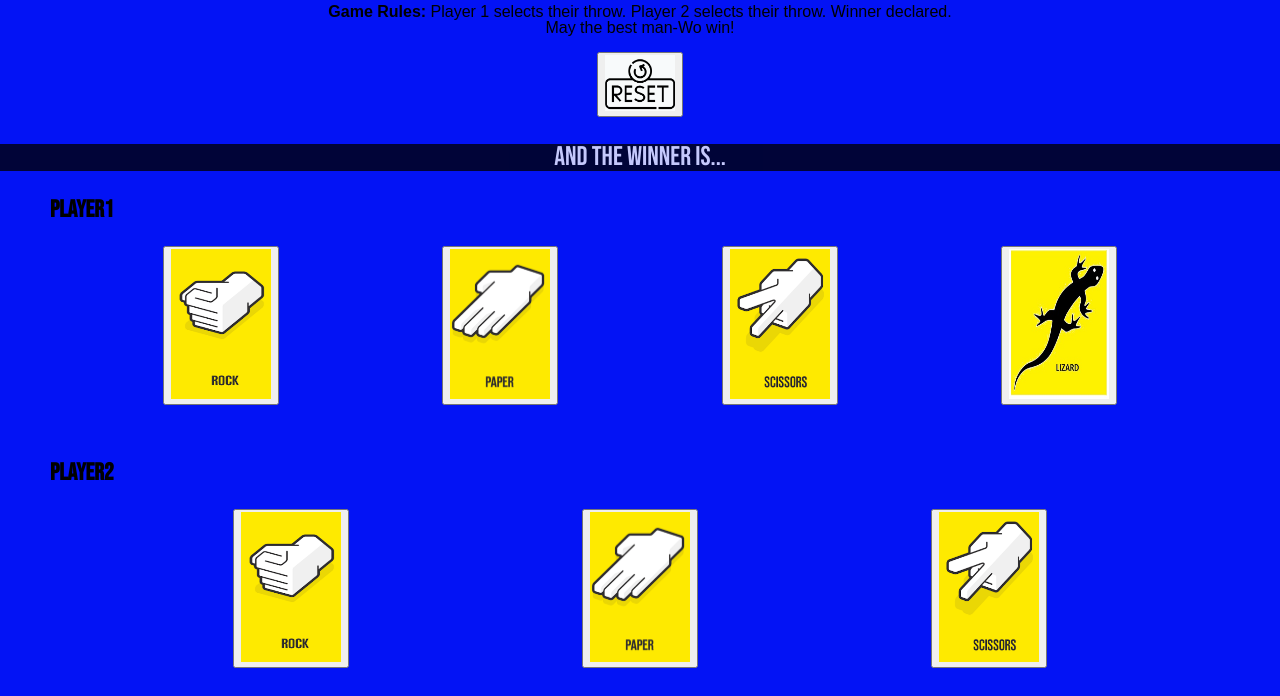
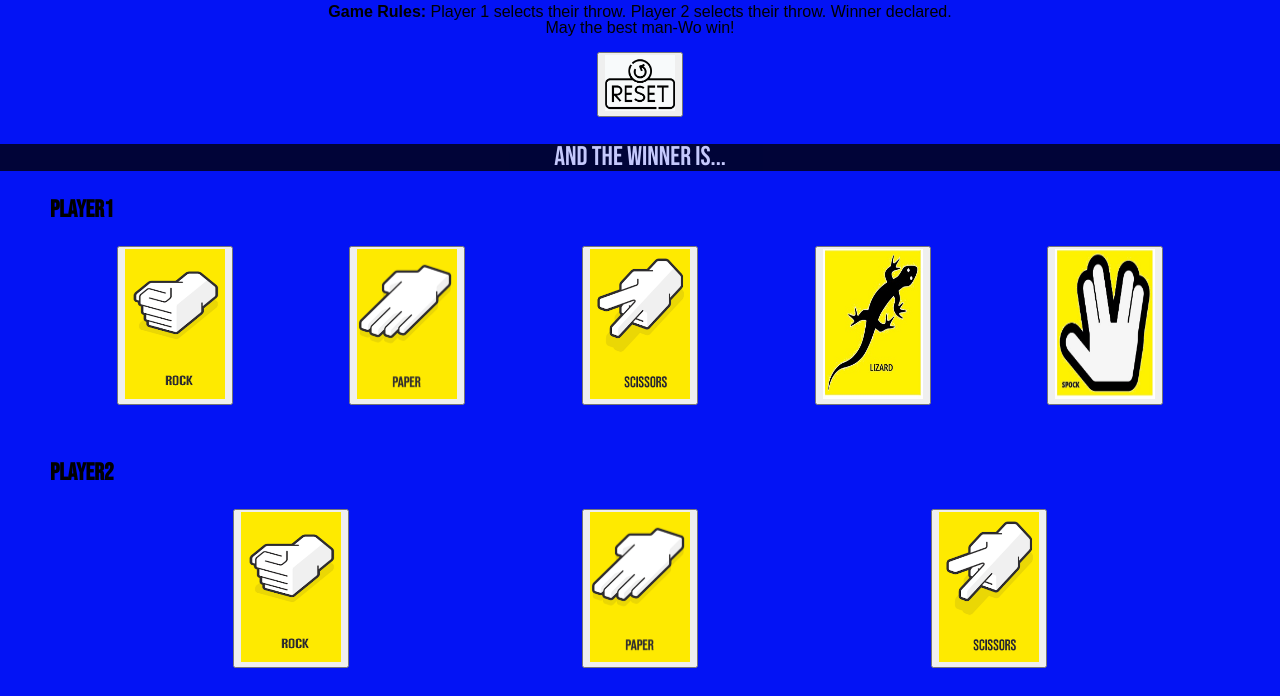
Before and after one commit to Musshafen/RoshamboJS, a website built with Vite: page index.html in a window 1280 px wide. Shown: the part 147-843 px from the top of the page. Built offline with nearby package versions, Linux system fonts and the light colour scheme; a web font is replaced by a local one.

Commit message:
Added Spock button P1

```diff
--- a/index.html
+++ b/index.html
@@ -47,6 +47,9 @@
           <button class="lizard1">
             <img src="/images/lizard.png" width="100" height="150" />
           </button>
+          <button class="spock1">
+            <img src="/images/spock.png" width="100" height="150" />
+          </button>
         </div>
       </section>
 
```
